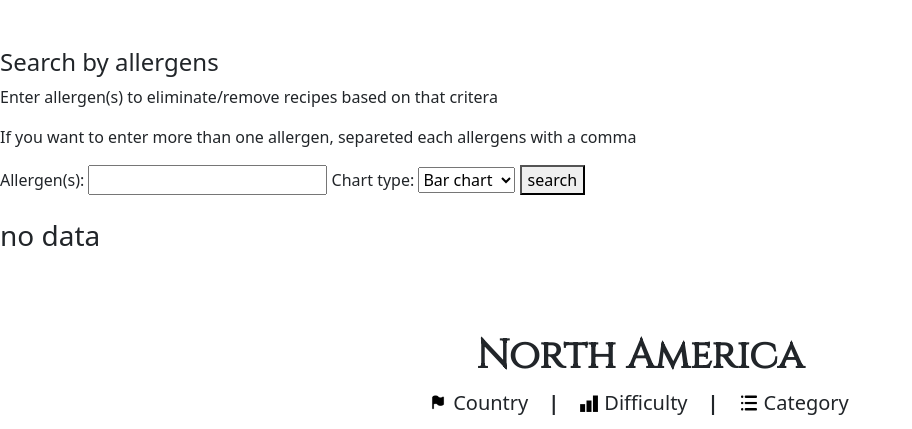
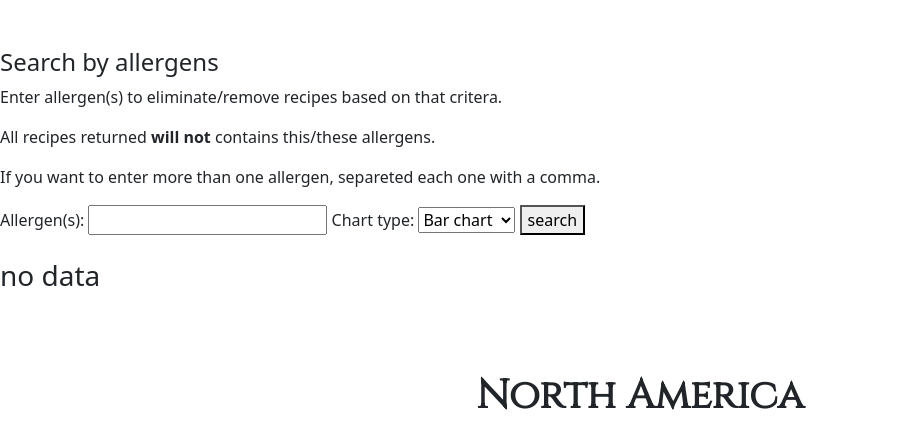
Before and after one commit to AlexaCai/recipe-app-django, a Django app: page /recipes-list-unsigned-users/ in a window 1280 px wide. Shown: the part 1062-1491 px from the top of the page, without its empty margins (0-912 px from the left). Run offline with Django 4.2, Linux system fonts and the light colour scheme; data comes from the database, SQL or seed files in the repository; some libraries are stand-ins or nearby versions.

Commit message:
Search text update

```diff
--- a/Django-project/A2_Recipe_App/src/recipes/templates/recipes/signed_users_recipes.html
+++ b/Django-project/A2_Recipe_App/src/recipes/templates/recipes/signed_users_recipes.html
@@ -166,8 +166,9 @@
             <br>
             <br>
             <h4>Search by allergens</h4>
-            <p>Enter allergen(s) to eliminate/remove recipes based on that critera</p>
-            <p>If you want to enter more than one allergen, separeted each allergens with a comma</p>
+            <p>Enter allergen(s) to eliminate/remove recipes based on that critera.</p>
+            <p>All recipes returned <b>will not</b> contains this/these allergens.</p>
+            <p>If you want to enter more than one allergen, separeted each one with a comma.</p>
             <form action="" method="POST">
                 {% csrf_token %}
                 {{form}}
--- a/Django-project/A2_Recipe_App/src/recipes/templates/recipes/unsigned_users_recipes.html
+++ b/Django-project/A2_Recipe_App/src/recipes/templates/recipes/unsigned_users_recipes.html
@@ -160,8 +160,9 @@
             <br>
             <br>
             <h4>Search by allergens</h4>
-            <p>Enter allergen(s) to eliminate/remove recipes based on that critera</p>
-            <p>If you want to enter more than one allergen, separeted each allergens with a comma</p>
+            <p>Enter allergen(s) to eliminate/remove recipes based on that critera.</p>
+            <p>All recipes returned <b>will not</b> contains this/these allergens.</p>
+            <p>If you want to enter more than one allergen, separeted each one with a comma.</p>
             <form action="" method="POST">
                 {% csrf_token %}
                 {{form}}
```
